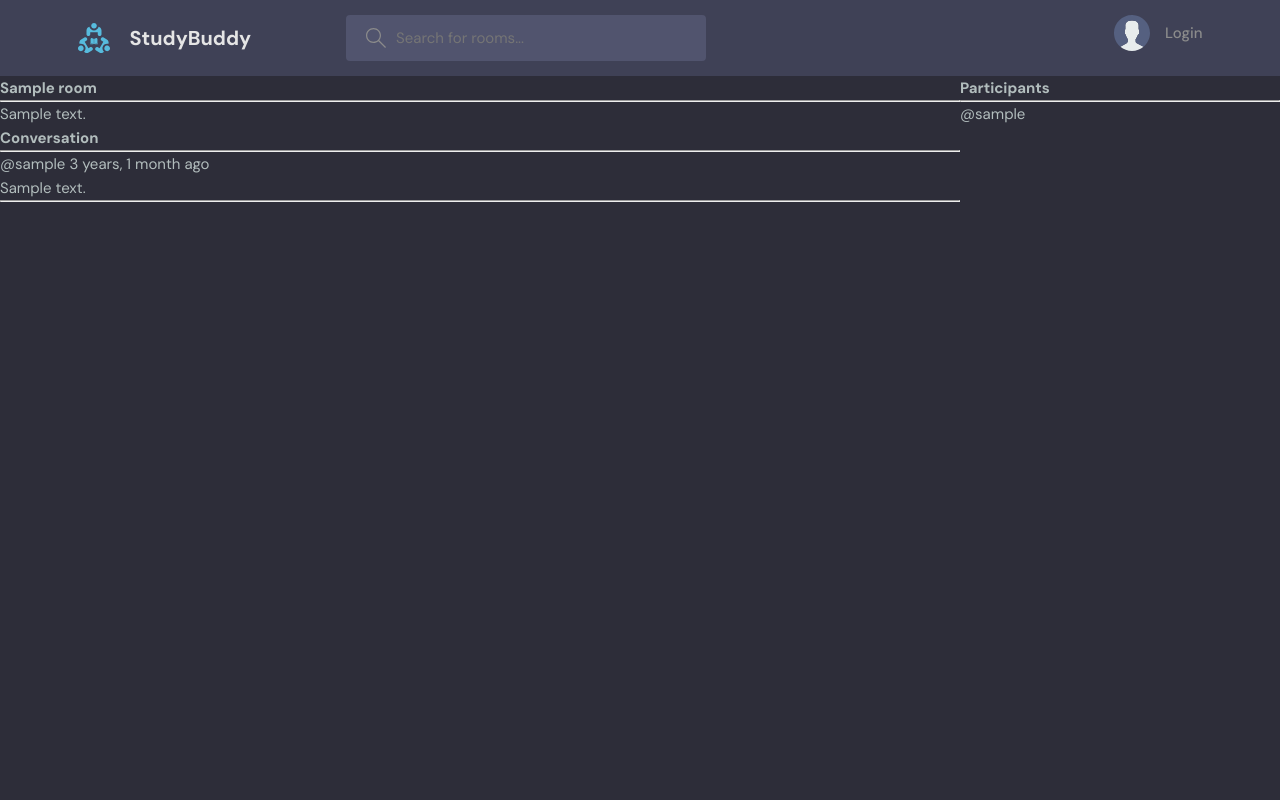
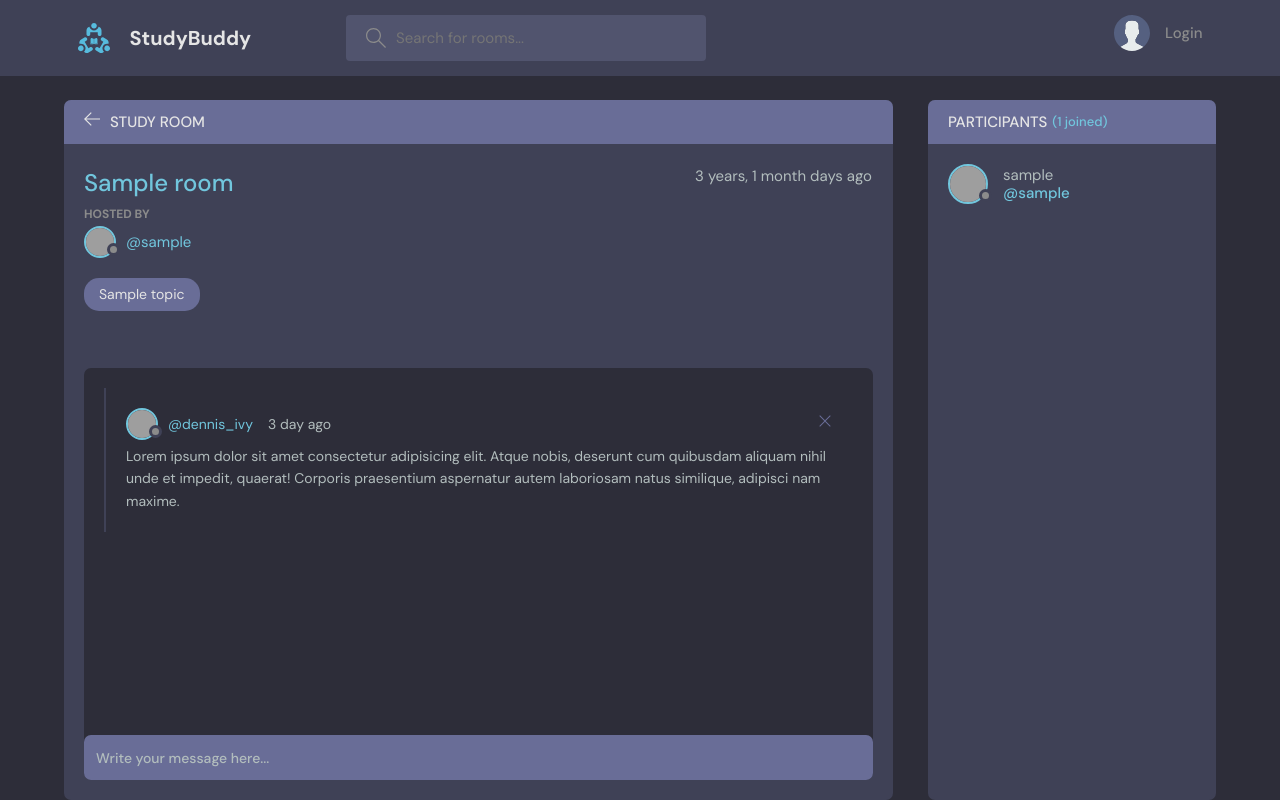
Before and after one commit to cgrade/study-buddy, a Django app: page /room/1 in a window 1280 px wide. Run offline with Django 4.2, Linux system fonts and the light colour scheme; tables that the repository leaves empty hold one stand-in row (values such as "Sample post"); grey boxes are pictures that could not be loaded.

Commit message:
room view updated

```diff
--- a/base/templates/base/room.html
+++ b/base/templates/base/room.html
@@ -1,53 +1,168 @@
 {% extends 'main.html' %} {% block content %}
-<style>
-  .room-container {
-    display: grid;
-    grid-template-columns: 3fr 1fr;
-  }
-</style>
-<div class="room-container">
-  <div>
-    <h1>{{room.name}}</h1>
-    <hr />
-    <p>{{room.description}}</p>
-
-    <div class="comment-wrapper">
-      <h4>Conversation</h4>
-      <hr />
-      {% for message in room_messages %} {% if request.user.is_authenticated %}
-      {% if request.user == message.user %}
-      <a href="{% url 'delete-message' message.id %}">Delete</a>
-      {% endif %} {% endif %}
-      <small>@{{message.user}} {{message.created|timesince}} ago </small>
-      <p>{{message.body }}</p>
-      <hr />
-      {% endfor %}
+<main class="profile-page layout layout--2">
+  <div class="container">
+    <!-- Room Start -->
+    <div class="room">
+      <div class="room__top">
+        <div class="room__topLeft">
+          <a href="{% url 'home' %}">
+            <svg
+              version="1.1"
+              xmlns="http://www.w3.org/2000/svg"
+              width="32"
+              height="32"
+              viewBox="0 0 32 32"
+            >
+              <title>arrow-left</title>
+              <path
+                d="M13.723 2.286l-13.723 13.714 13.719 13.714 1.616-1.611-10.96-10.96h27.625v-2.286h-27.625l10.965-10.965-1.616-1.607z"
+              ></path>
+            </svg>
+          </a>
+          <h3>Study Room</h3>
         </div>
-    <div class="comment-form">
-      {% if user.is_authenticated %}
-      <form action="" method="POST">
-        {% csrf_token %}
-        <input
-          type="text"
-          name="body"
-          placeholder="Enter your message here..."
+        {% if room.host == request.user %}
+        <div class="room__topRight">
+          <a href="{% url 'update-room' room.id %}">
+            <svg
+              enable-background="new 0 0 24 24"
+              height="32"
+              viewBox="0 0 24 24"
+              width="32"
+              xmlns="http://www.w3.org/2000/svg"
+            >
+              <title>edit</title>
+              <g>
+                <path
+                  d="m23.5 22h-15c-.276 0-.5-.224-.5-.5s.224-.5.5-.5h15c.276 0 .5.224.5.5s-.224.5-.5.5z"
                 />
-      </form>
+              </g>
+              <g>
+                <g>
+                  <path
+                    d="m2.5 22c-.131 0-.259-.052-.354-.146-.123-.123-.173-.3-.133-.468l1.09-4.625c.021-.09.067-.173.133-.239l14.143-14.143c.565-.566 1.554-.566 2.121 0l2.121 2.121c.283.283.439.66.439 1.061s-.156.778-.439 1.061l-14.142 14.141c-.065.066-.148.112-.239.133l-4.625 1.09c-.038.01-.077.014-.115.014zm1.544-4.873-.872 3.7 3.7-.872 14.042-14.041c.095-.095.146-.22.146-.354 0-.133-.052-.259-.146-.354l-2.121-2.121c-.19-.189-.518-.189-.707 0zm3.081 3.283h.01z"
+                  />
+                </g>
+                <g>
+                  <path
+                    d="m17.889 10.146c-.128 0-.256-.049-.354-.146l-3.535-3.536c-.195-.195-.195-.512 0-.707s.512-.195.707 0l3.536 3.536c.195.195.195.512 0 .707-.098.098-.226.146-.354.146z"
+                  />
+                </g>
+              </g>
+            </svg>
+          </a>
+          <a href="{% url 'delete-room' room.id %}">
+            <svg
+              version="1.1"
+              xmlns="http://www.w3.org/2000/svg"
+              width="32"
+              height="32"
+              viewBox="0 0 32 32"
+            >
+              <title>remove</title>
+              <path
+                d="M27.314 6.019l-1.333-1.333-9.98 9.981-9.981-9.981-1.333 1.333 9.981 9.981-9.981 9.98 1.333 1.333 9.981-9.98 9.98 9.98 1.333-1.333-9.98-9.98 9.98-9.981z"
+              ></path>
+            </svg>
+          </a>
+        </div>
         {% endif %}
       </div>
+      <div class="room__box scroll">
+        <div class="room__header scroll">
+          <div class="room__info">
+            <h3>{{room.name}}</h3>
+            <span>{{room.created|timesince}} days ago</span>
           </div>
-  <div>
-    <h3>Participants</h3>
-    <hr />
-    <div>
+          <div class="room__hosted">
+            <p>Hosted By</p>
+            <a
+              href="{% url 'user-profile' room.host.id %}"
+              class="room__author"
+            >
+              <div class="avatar avatar--small">
+                <img src="https://randomuser.me/api/portraits/men/37.jpg" />
+              </div>
+              <span>@{{room.host.username}}</span>
+            </a>
+          </div>
+          <!-- <div class="room__details">
+            Lorem ipsum dolor sit, amet consectetur adipisicing elit. Quasi,
+            tenetur laudantium? Dicta repellendus rerum consectetur, voluptatem
+            repudiandae eum ea porro cupiditate provident nulla, deserunt, ab
+            ipsum corporis laboriosam deleniti molestias?
+          </div> -->
+          <span class="room__topics">{{room.topic.name}}</span>
+        </div>
+        <div class="room__conversation">
+          <div class="threads scroll">
+            <div class="thread">
+              <div class="thread__top">
+                <div class="thread__author">
+                  <a href="#" class="thread__authorInfo">
+                    <div class="avatar avatar--small">
+                      <img
+                        src="https://randomuser.me/api/portraits/men/37.jpg"
+                      />
+                    </div>
+                    <span>@dennis_ivy</span>
+                  </a>
+                  <span class="thread__date">3 day ago</span>
+                </div>
+                <div class="thread__delete">
+                  <svg
+                    version="1.1"
+                    xmlns="http://www.w3.org/2000/svg"
+                    width="32"
+                    height="32"
+                    viewBox="0 0 32 32"
+                  >
+                    <title>remove</title>
+                    <path
+                      d="M27.314 6.019l-1.333-1.333-9.98 9.981-9.981-9.981-1.333 1.333 9.981 9.981-9.981 9.98 1.333 1.333 9.981-9.98 9.98 9.98 1.333-1.333-9.98-9.98 9.98-9.981z"
+                    ></path>
+                  </svg>
+                </div>
+              </div>
+              <div class="thread__details">
+                Lorem ipsum dolor sit amet consectetur adipisicing elit. Atque
+                nobis, deserunt cum quibusdam aliquam nihil unde et impedit,
+                quaerat! Corporis praesentium aspernatur autem laboriosam natus
+                similique, adipisci nam maxime.
+              </div>
+            </div>
+          </div>
+        </div>
+      </div>
+      <div class="room__message">
+        <form action="#">
+          <input name="" placeholder="Write your message here..." />
+        </form>
+      </div>
+    </div>
+    <!-- Room End -->
+
+    <!--   Start -->
+    <div class="participants">
+      <h3 class="participants__top">
+        Participants <span>({{participants.count}} joined)</span>
+      </h3>
+      <div class="participants__list scroll">
         {% for user in participants %}
-      <div>
-        <p>@{{user}}</p>
+        <a href="{% url 'user-profile' user.id %}" class="participant">
+          <div class="avatar avatar--medium">
+            <img src="https://randomuser.me/api/portraits/men/37.jpg" />
           </div>
-
+          <p>
+            {{user.username}}
+            <span>@{{user.username}}</span>
+          </p>
+        </a>
         {% endfor %}
       </div>
     </div>
+    <!--  End -->
   </div>
-
-{% endblock content %}
+</main>
+<script src="script.js"></script>
+{% endblock %}
```
Lines whose indentation alone changed are shown as unchanged.
